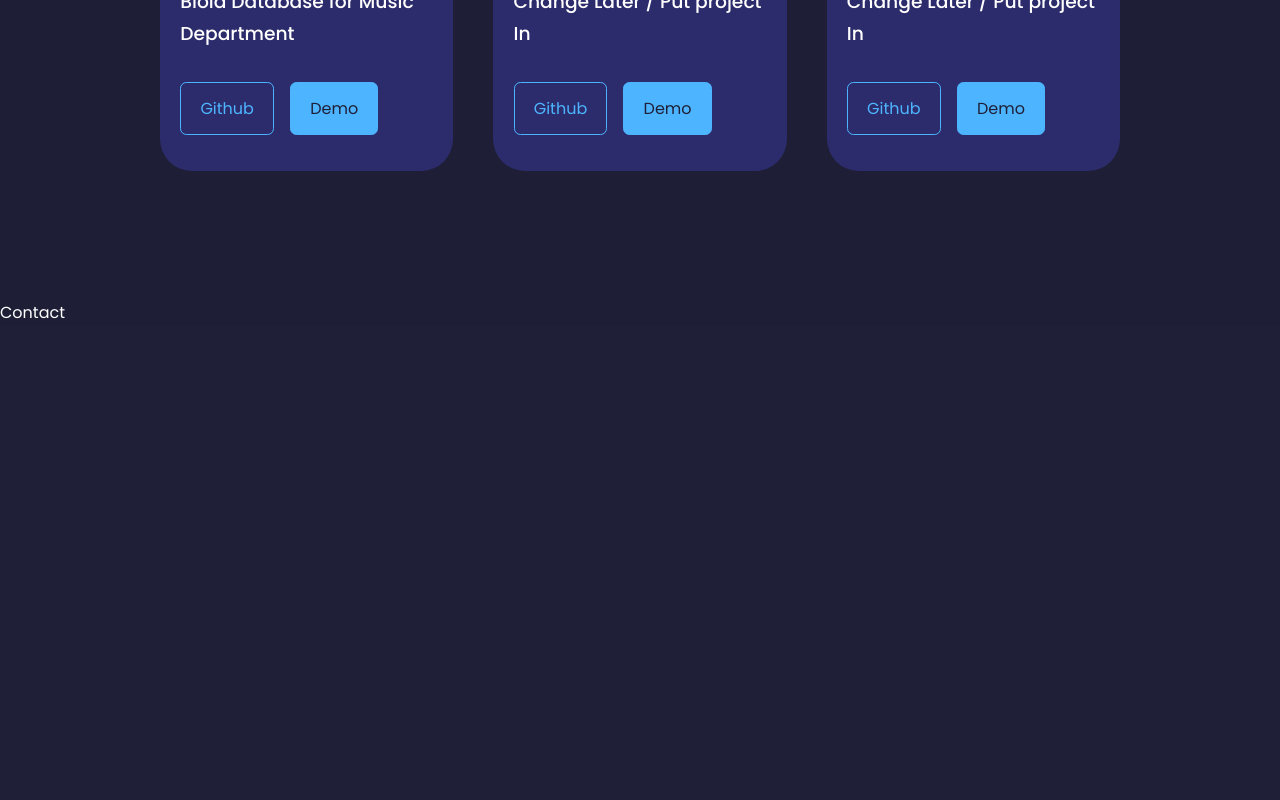
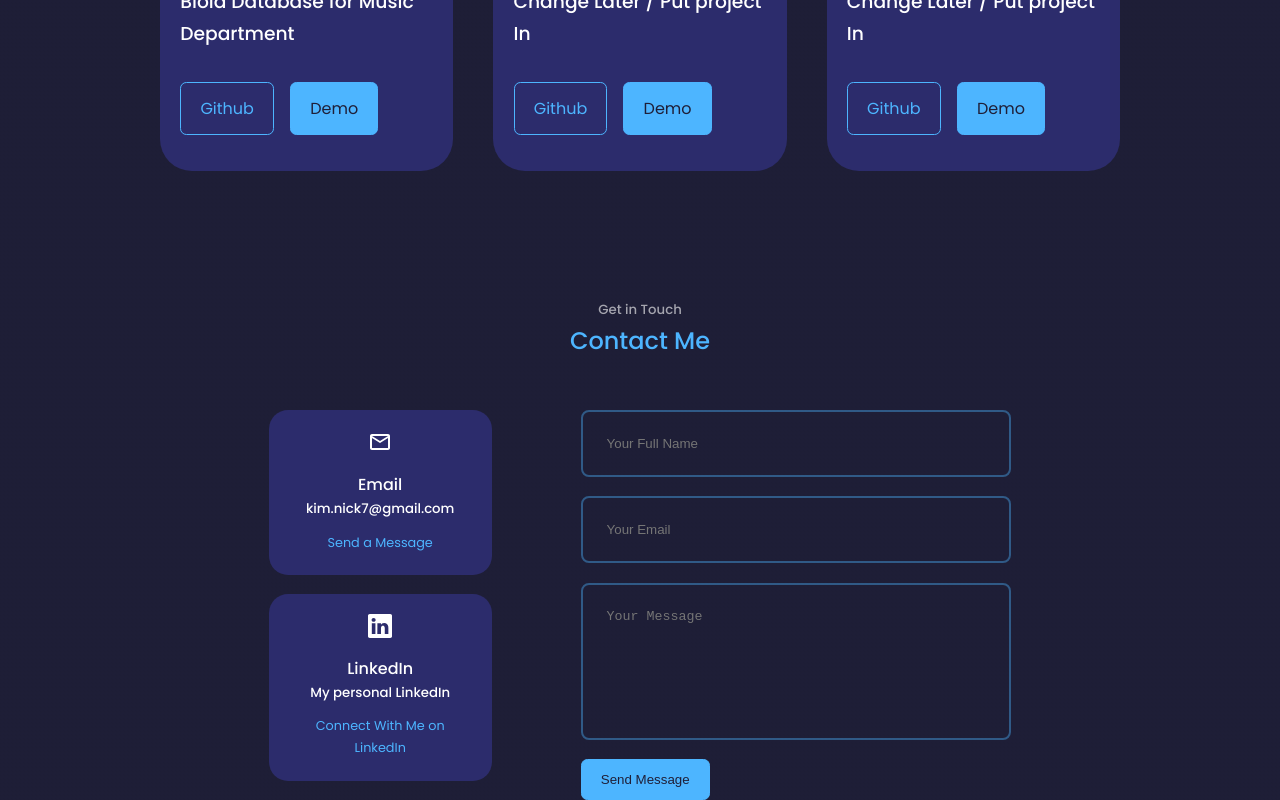
Before and after one commit to ndkim1997/react-portfolio, a React (Create React App) app: page / in a window 1280 px wide. Shown: the part 2677-3477 px from the top of the page. Before the commit the page ends 3003 px from the top, so only its background shows below. Built offline with nearby package versions, Linux system fonts and the light colour scheme.

Commit message:
finished contacts page

```diff
--- a/src/components/contact/Contact.jsx
+++ b/src/components/contact/Contact.jsx
@@ -1,9 +1,39 @@
 import React from 'react';
 import './contact.css';
+import {MdOutlineEmail} from 'react-icons/md';
+import {BsLinkedin} from 'react-icons/bs';
 
 const Contact = () => {
   return (
-    <section id="contact">Contact</section>
+    <section id="contact">
+      <h5>Get in Touch</h5>
+      <h2>Contact Me</h2>
+
+      <div className='container contact_container'>
+        <div className='contact_options'>
+          <article className='contact_option'>
+          <MdOutlineEmail className='contact_option-icon'/>
+            <h4>Email</h4>
+            <h5>kim.nick7@gmail.com</h5>
+            <a href='mailto:kim.nick7@gmail.com' target="_blank">Send a Message</a>
+          </article>
+
+          <article className='contact_option'>
+          <BsLinkedin className='contact_option-icon'/>
+            <h4>LinkedIn</h4>
+            <h5>My personal LinkedIn</h5>
+            <a href="https://www.linkedin.com/in/kimnick7/" target="_blank">Connect With Me on LinkedIn</a>
+          </article>
+        </div>
+
+        <form action=''>
+          <input type="text" name='name' placeholder="Your Full Name" required />
+          <input type="email" name='email' placeholder='Your Email' required />
+          <textarea name='message' rows="7" placeholder='Your Message' required></textarea>
+          <button type='submit' className='btn btn-primary'>Send Message</button>
+        </form>
+      </div>
+    </section>
   )
 }
 
--- a/src/components/contact/contact.css
+++ b/src/components/contact/contact.css
@@ -0,0 +1,67 @@
+.container.contact_container {
+    width: 58%;
+    display: grid;
+    grid-template-columns: 30% 58%;
+    gap: 12%;
+}
+
+.contact_options {
+    display: flex;
+    flex-direction: column;
+    gap: 1.2rem;
+}
+
+.contact_option {
+    background: var(--color-bg-variant);
+    padding: 1.2rem;
+    border-radius: 1.2rem;
+    text-align: center;
+    border: 1px solid transparent;
+    transition: var(--transition);
+}
+
+.contact_option:hover {
+    background: transparent;
+    border-color: var(--color-primary-variant);
+}
+
+.contact_option-icon {
+    font-size: 1.5rem;
+    margin-bottom: 0.5rem;
+}
+
+.contact_option a {
+    margin-top: 0.7rem;
+    display: inline-block;
+    font-size: 0.8rem;
+}
+
+/* Form Styling */
+form {
+    display: flex;
+    flex-direction: column;
+    gap: 1.2rem;
+}
+
+input, textarea {
+    width: 100%;
+    padding: 1.5rem;
+    border-radius: 0.5rem;
+    background: transparent;
+    border: 2px solid var(--color-primary-variant);
+    resize: none;
+    color: var(--color-white);
+}
+
+@media screen and (max-width: 1024px) {
+    .container.contact_container {
+        grid-template-columns: 1fr;
+        gap: 2rem;
+    }
+}
+
+@media screen and (max-width: 600px) {
+    .container.contact_container {
+        width: var(--container-width-sm);
+    }
+}
```
